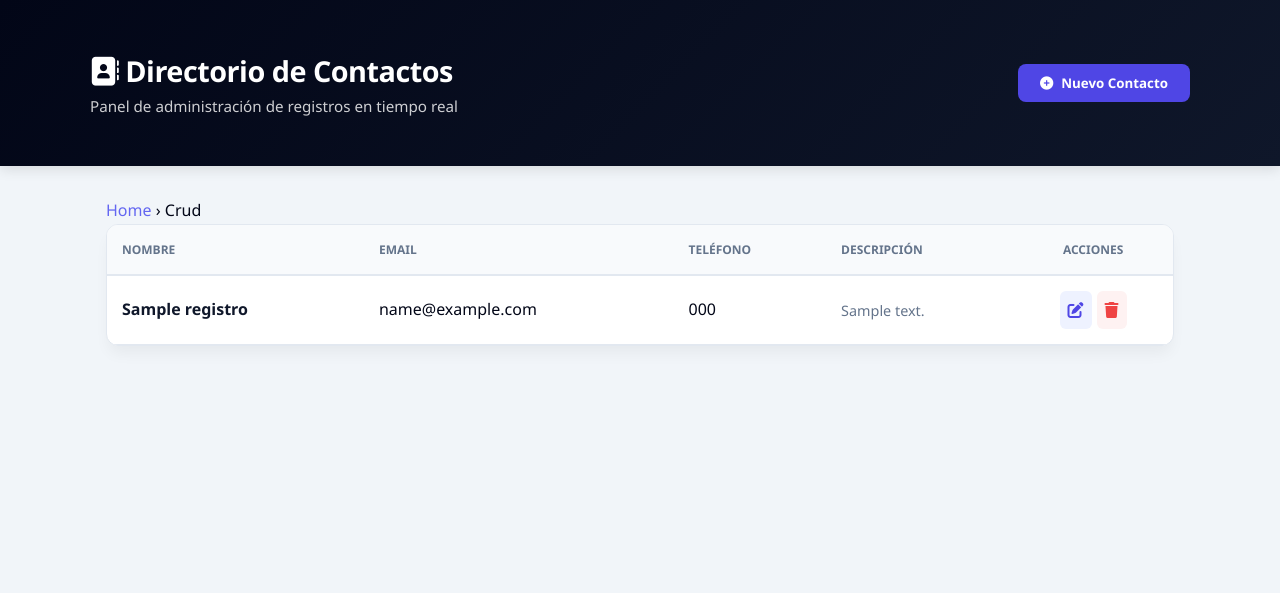
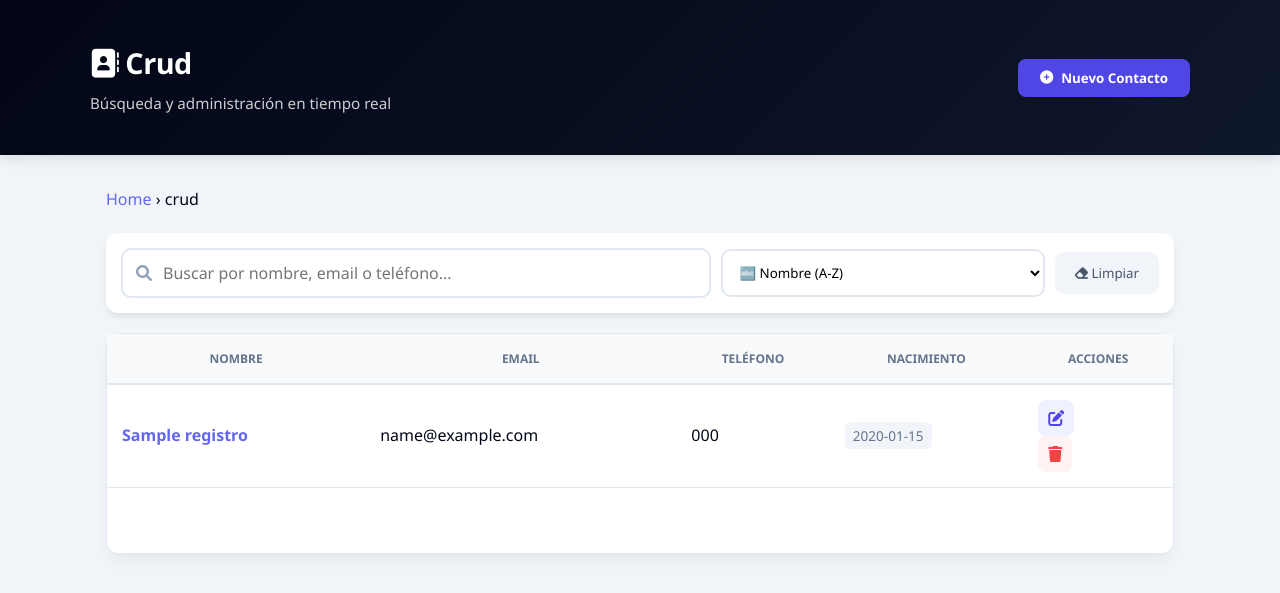
Before and after one commit to JoseGamaliel-afk/proyecto_django, a Django app: page /crud/ in a window 1280 px wide. Shown: the top 593 px of the page. Run offline with Django 5.2, Linux system fonts and the light colour scheme; tables that the repository leaves empty hold one stand-in row (values such as "Sample post"); some libraries are stand-ins or nearby versions.

Commit message:
cud mejora

```diff
--- a/Paginas/static/styles/crud.css
+++ b/Paginas/static/styles/crud.css
@@ -1,5 +1,4 @@
-
-        /* ================= VARIABLES (FUSIÓN) ================= */
+/* ================= VARIABLES ================= */
 :root {
     --primary: #0f172a;
     --primary-dark: #1e293b;
@@ -27,16 +26,23 @@
 header {
     background: var(--bg-header);
     color: white;
-            padding: 3rem 1rem;
-            text-align: center;
+    padding: 2.5rem 1rem;
     box-shadow: 0 4px 12px rgba(0,0,0,0.1);
     margin-bottom: 2rem;
 }
 
-        .header-content { max-width: 1100px; margin: 0 auto; display: flex; justify-content: space-between; align-items: center; flex-wrap: wrap; gap: 20px; }
+.header-content {
+    max-width: 1100px;
+    margin: 0 auto;
+    display: flex;
+    justify-content: space-between;
+    align-items: center;
+    flex-wrap: wrap;
+    gap: 20px;
+}
 
-        .header-text { text-align: left; }
-        header h1 { font-size: 1.8rem; letter-spacing: -0.5px; }
+.header-text { flex: 1; min-width: 280px; }
+header h1 { font-size: 1.8rem; letter-spacing: -0.5px; margin-bottom: 5px; }
 header p { opacity: 0.8; font-size: 0.95rem; }
 
 /* ================= BOTONES ================= */
@@ -48,26 +54,77 @@
     font-weight: 600;
     display: inline-flex;
     align-items: center;
+    justify-content: center;
     gap: 8px;
     transition: all 0.3s ease;
     text-decoration: none;
+    white-space: nowrap;
 }
 
 .btn-primary { background: var(--accent); color: white; }
 .btn-primary:hover { background: #4338ca; transform: translateY(-2px); box-shadow: 0 4px 12px rgba(79, 70, 229, 0.3); }
 
 .btn-icon {
-            padding: 8px;
-            border-radius: 6px;
+    padding: 10px;
+    border-radius: 8px;
     border: none;
     cursor: pointer;
     transition: 0.2s;
     font-size: 1rem;
+    display: flex;
+    align-items: center;
+    justify-content: center;
 }
 .edit { color: var(--accent); background: #eef2ff; }
 .delete { color: var(--danger); background: #fef2f2; }
 .edit:hover { background: var(--accent); color: white; }
 .delete:hover { background: var(--danger); color: white; }
+
+/* ================= BUSCADOR & PAGINACIÓN ================= */
+.search-container {
+    margin-bottom: 20px;
+    display: flex;
+    gap: 10px;
+}
+
+.search-input {
+    flex: 1;
+    padding: 12px 15px;
+    border: 1px solid var(--border-light);
+    border-radius: 10px;
+    outline: none;
+    font-size: 1rem;
+    transition: all 0.3s;
+}
+
+.search-input:focus { border-color: var(--accent); box-shadow: 0 0 0 3px rgba(79, 70, 229, 0.1); }
+
+.pagination {
+    display: flex;
+    justify-content: center;
+    align-items: center;
+    gap: 8px;
+    padding: 20px;
+    flex-wrap: wrap;
+}
+
+.page-btn {
+    min-width: 40px;
+    height: 40px;
+    border: 1px solid var(--border-light);
+    background: white;
+    color: var(--text-dark);
+    cursor: pointer;
+    border-radius: 8px;
+    transition: 0.3s;
+    display: flex;
+    align-items: center;
+    justify-content: center;
+}
+
+.page-btn:hover:not(:disabled) { border-color: var(--accent); color: var(--accent); }
+.page-btn:disabled { opacity: 0.4; cursor: not-allowed; }
+.active-page { background: var(--accent); color: white; border-color: var(--accent); }
 
 /* ================= CONTENEDOR Y TABLA ================= */
 main { max-width: 1100px; margin: 0 auto 3rem; padding: 0 1rem; }
@@ -76,13 +133,16 @@
     background: var(--bg-box);
     border-radius: 12px;
     box-shadow: 0 10px 15px -3px rgba(0,0,0,0.05);
-            overflow: hidden;
     border: 1px solid var(--border-light);
+    margin-bottom: 20px;
 }
 
-        .table-responsive { overflow-x: auto; }
+.table-responsive {
+    overflow-x: auto;
+    -webkit-overflow-scrolling: touch; /* Scroll suave en iOS */
+}
 
-        table { width: 100%; border-collapse: collapse; text-align: left; }
+table { width: 100%; border-collapse: collapse; min-width: 600px; }
 th {
     background: #f8fafc;
     padding: 15px;
@@ -94,7 +154,7 @@
 td { padding: 15px; border-bottom: 1px solid var(--border-light); vertical-align: middle; }
 
 .desc-cell {
-            max-width: 250px;
+    max-width: 200px;
     white-space: nowrap;
     overflow: hidden;
     text-overflow: ellipsis;
@@ -102,92 +162,81 @@
     font-size: 0.9rem;
 }
 
-        /* ================= MODAL & FORMULARIO ================= */
+/* ================= MODAL ================= */
 .modal {
     display: none;
     position: fixed;
     z-index: 1000;
     left: 0; top: 0; width: 100%; height: 100%;
-            background: rgba(2, 6, 23, 0.7);
-            backdrop-filter: blur(5px);
+    background: rgba(2, 6, 23, 0.6);
+    backdrop-filter: blur(4px);
     align-items: center;
     justify-content: center;
-            padding: 20px;
+    padding: 15px;
 }
 
 .modal.active { display: flex; }
 
 .modal-content {
     background: var(--bg-box);
-            padding: 30px;
+    padding: 25px;
     border-radius: 16px;
     width: 100%;
-            max-width: 600px;
+    max-width: 550px;
+    max-height: 95vh;
+    overflow-y: auto;
     animation: slideUp 0.3s ease-out;
-            box-shadow: 0 25px 50px -12px rgba(0,0,0,0.25);
 }
 
 @keyframes slideUp {
-            from { transform: translateY(30px); opacity: 0; }
+    from { transform: translateY(20px); opacity: 0; }
     to { transform: translateY(0); opacity: 1; }
 }
 
 #form-crud {
     display: grid;
     grid-template-columns: repeat(2, 1fr);
-            gap: 1.2rem;
+    gap: 1rem;
 }
 
-        .full-width { grid-column: 1 / -1; }
+/* ================= RESPONSIVE DESIGN ================= */
 
-        .form-group label { display: block; margin-bottom: 6px; font-weight: 500; font-size: 0.85rem; }
+/* Tablets y móviles grandes */
+@media (max-width: 768px) {
+    .header-content { flex-direction: column; text-align: center; }
+    .header-text { text-align: center; margin-bottom: 10px; }
+    header h1 { font-size: 1.5rem; }
 
-        input, textarea {
-            width: 100%;
-            padding: 10px 14px;
-            border: 1px solid var(--border-light);
-            border-radius: 8px;
-            outline: none;
-            font-size: 0.95rem;
-            transition: border-color 0.2s;
+    .search-container { flex-direction: column; }
+    .search-input { width: 100%; }
+
+    .btn { width: 100%; } /* Botones de acción principal ocupan todo el ancho */
 }
 
-        input:focus, textarea:focus { border-color: var(--accent); ring: 2px solid #c7d2fe; }
+/* Móviles pequeños */
+@media (max-width: 480px) {
+    #form-crud { grid-template-columns: 1fr; } /* Formulario en una sola columna */
 
-        .modal-footer {
-            grid-column: 1 / -1;
-            display: flex;
-            justify-content: flex-end;
-            gap: 12px;
-            margin-top: 10px;
+    .modal-content { padding: 20px; }
+
+    /* Ocultamos columnas menos importantes en móviles muy pequeños para evitar scroll excesivo */
+    th:nth-child(4), td:nth-child(4) { display: none; } /* Ocultar descripción */
+
+    .page-btn { min-width: 35px; height: 35px; }
 }
 
-        .btn-cancel { background: #f1f5f9; color: var(--text-muted); }
-        .btn-cancel:hover { background: #e2e8f0; }
-
-        /* ================= ALERTAS FLASH ================= */
-        #alertas { position: fixed; top: 20px; right: 20px; z-index: 2000; }
+/* Estilos de Alertas */
+#alertas { position: fixed; top: 20px; right: 20px; left: 20px; z-index: 2000; pointer-events: none; }
 .alert {
-            padding: 15px 25px;
-            border-radius: 10px;
+    pointer-events: auto;
+    max-width: 400px;
+    margin-left: auto;
+    padding: 15px;
+    border-radius: 8px;
     color: white;
     margin-bottom: 10px;
-            box-shadow: 0 10px 15px -3px rgba(0,0,0,0.2);
     display: flex;
     align-items: center;
-            gap: 12px;
-            animation: fadeIn 0.4s;
-            font-weight: 500;
+    gap: 10px;
+    box-shadow: 0 4px 12px rgba(0,0,0,0.15);
 }
-        .success { background: var(--success); }
-        .error { background: var(--danger); }
-
-        @keyframes fadeIn { from { opacity: 0; transform: translateX(30px); } to { opacity: 1; transform: translateX(0); } }
-
-        /* ================= RESPONSIVE ================= */
-        @media (max-width: 600px) {
-            #form-crud { grid-template-columns: 1fr; }
-            .header-content { justify-content: center; text-align: center; }
-            .header-text { text-align: center; }
-            th:nth-child(3), td:nth-child(3), th:nth-child(4), td:nth-child(4) { display: none; }
-        }
--- a/Paginas/templates/crud.html
+++ b/Paginas/templates/crud.html
@@ -3,12 +3,64 @@
 <html lang="es">
 <head>
     <meta charset="UTF-8">
-    <title>Directorio Pro - Django CRUD</title>
+    <title>Django CRUD</title>
     <meta name="viewport" content="width=device-width, initial-scale=1.0">
     <link rel="stylesheet" href="https://cdnjs.cloudflare.com/ajax/libs/font-awesome/6.0.0/css/all.min.css">
     <link rel="stylesheet" href="{% static 'styles/crud.css' %}">
-    <script src="https://www.google.com/recaptcha/api.js" async defer></script>
+    <style>
+        /* Estilos de búsqueda y ordenamiento */
+        .search-container {
+            margin: 20px 0;
+            display: flex;
+            flex-wrap: wrap;
+            gap: 10px;
+            background: #fff;
+            padding: 15px;
+            border-radius: 12px;
+            box-shadow: 0 4px 6px -1px rgba(0,0,0,0.1);
+            align-items: center;
+        }
+        .search-input-wrapper {
+            flex: 2;
+            display: flex;
+            align-items: center;
+            position: relative;
+            min-width: 250px;
+        }
+        .search-input {
+            width: 100%; padding: 12px 18px 12px 40px; border: 2px solid #e2e8f0; border-radius: 10px;
+            outline: none; transition: all 0.3s; font-size: 1rem;
+        }
+        .search-input:focus { border-color: #6366f1; box-shadow: 0 0 0 3px rgba(99, 102, 241, 0.2); }
+        .search-icon { position: absolute; left: 15px; color: #94a3b8; }
 
+        .filter-select {
+            flex: 1; padding: 12px; border: 2px solid #e2e8f0; border-radius: 10px;
+            background: white; outline: none; cursor: pointer; min-width: 180px;
+        }
+        .btn-clear {
+            padding: 12px 20px; background: #f1f5f9; border: none; border-radius: 10px;
+            color: #475569; cursor: pointer; transition: 0.3s; font-weight: 500;
+        }
+        .btn-clear:hover { background: #e2e8f0; color: #1e293b; }
+
+        /* Paginación << < 1 2 > >> */
+        .pagination {
+            display: flex; justify-content: center; align-items: center;
+            gap: 5px; margin-top: 25px; padding: 20px 0;
+        }
+        .page-btn {
+            min-width: 38px; height: 38px; border: 1px solid #e2e8f0; background: white;
+            color: #475569; cursor: pointer; border-radius: 8px; transition: all 0.2s;
+            display: flex; align-items: center; justify-content: center; font-weight: 600;
+        }
+        .page-btn:hover:not(:disabled) { border-color: #6366f1; color: #6366f1; background: #f8fafc; }
+        .page-btn:disabled { opacity: 0.4; cursor: not-allowed; }
+        .active-page { background: #6366f1 !important; color: white !important; border-color: #6366f1 !important; }
+
+        #lista tr:hover { background-color: #f8fafc; }
+        .date-badge { font-size: 0.85rem; color: #64748b; background: #f1f5f9; padding: 4px 8px; border-radius: 6px; }
+    </style>
 </head>
 <body>
 
@@ -17,8 +69,8 @@
 <header>
     <div class="header-content">
         <div class="header-text">
-            <h1><i class="fas fa-address-book"></i> Directorio de Contactos</h1>
-            <p>Panel de administración de registros en tiempo real</p>
+            <h1><i class="fas fa-address-book"></i> Crud</h1>
+            <p>Búsqueda y administración en tiempo real</p>
         </div>
         <button class="btn btn-primary" onclick="abrirModal()">
             <i class="fas fa-plus-circle"></i> Nuevo Contacto
@@ -31,9 +83,29 @@
         <nav class="breadcrumbs">
             <a href="{% url 'home' %}" style="color:#6366f1;text-decoration:none;">Home</a>
             <span>›</span>
-            <span>Crud</span>
+            <span>crud</span>
         </nav>
+
+        <div class="search-container">
+            <div class="search-input-wrapper">
+                <i class="fas fa-search search-icon"></i>
+                <input type="text" id="busqueda" class="search-input"
+                       placeholder="Buscar por nombre, email o teléfono..."
+                       onkeyup="filtrarYOrdenar()">
             </div>
+
+            <select id="ordenarPor" class="filter-select" onchange="filtrarYOrdenar()">
+                <option value="nombre_asc">🔤 Nombre (A-Z)</option>
+                <option value="nombre_desc">🔤 Nombre (Z-A)</option>
+                <option value="fecha_asc">📅 Fecha (Más antiguos)</option>
+                <option value="fecha_desc">📅 Fecha (Más recientes)</option>
+            </select>
+
+            <button class="btn-clear" onclick="limpiarFiltros()">
+                <i class="fas fa-eraser"></i> Limpiar
+            </button>
+        </div>
+
         <div class="card">
             <div class="table-responsive">
                 <table>
@@ -42,191 +114,114 @@
                             <th>Nombre</th>
                             <th>Email</th>
                             <th>Teléfono</th>
-                        <th>Descripción</th>
+                            <th>Nacimiento</th>
                             <th style="text-align: center;">Acciones</th>
                         </tr>
                     </thead>
-                <tbody id="lista">
-                    </tbody>
+                    <tbody id="lista"></tbody>
                 </table>
+            </div>
+            <div id="pagination" class="pagination"></div>
         </div>
     </div>
 </main>
 
-<div class="modal" id="modalForm">
-    <div class="modal-content">
-        <div style="display: flex; justify-content: space-between; align-items: center; margin-bottom: 20px;">
-            <h2 id="modalTitle" style="font-size: 1.4rem; color: var(--primary);">Nuevo Registro</h2>
-            <i class="fas fa-times" onclick="cerrarModal()" style="cursor:pointer; color: var(--text-muted);"></i>
-        </div>
-
-        <form id="form-crud">
-            <input type="hidden" id="id">
-
-            <div class="form-group full-width">
-                <label for="nombre">Nombre Completo</label>
-                <input type="text" id="nombre" required placeholder="Ej. Juan Pérez">
-            </div>
-
-            <div class="form-group">
-                <label for="email">Correo Electrónico</label>
-                <input type="email" id="email" placeholder="correo@ejemplo.com">
-            </div>
-
-            <div class="form-group">
-                <label for="telefono">Teléfono</label>
-                <input type="text" id="telefono" placeholder="Ej. 555-0123">
-            </div>
-
-            <div class="form-group full-width">
-                <label for="descripcion">Notas / Descripción</label>
-                <textarea id="descripcion" rows="3" placeholder="Información adicional..."></textarea>
-            </div>
-
-            <div class="form-group full-width">
-                <label for="fecha_nacimiento">Fecha de Nacimiento</label>
-                <input type="date" id="fecha_nacimiento">
-            </div>
-
-            <div class="modal-footer">
-                <button type="button" class="btn btn-cancel" onclick="cerrarModal()">Cancelar</button>
-                <button type="submit" class="btn btn-primary" id="btn-submit">
-                    <i class="fas fa-save"></i> Guardar Cambios
-                </button>
-            </div>
-        </form>
-    </div>
-</div>
-
 <script>
-    const modal = document.getElementById("modalForm");
-    const form = document.getElementById("form-crud");
-    const lista = document.getElementById("lista");
-    const idInput = document.getElementById("id");
-    const modalTitle = document.getElementById("modalTitle");
-
     let registrosCache = [];
-
-    /* --- FUNCIONES UI --- */
-    function abrirModal(editMode = false) {
-        modalTitle.textContent = editMode ? "Actualizar Contacto" : "Nuevo Registro";
-        modal.classList.add("active");
-    }
-
-    function cerrarModal() {
-        modal.classList.remove("active");
-        form.reset();
-        idInput.value = "";
-    }
-
-    window.onclick = (e) => { if(e.target == modal) cerrarModal(); }
-
-    /* --- LOGICA FETCH --- */
+    let registrosFiltrados = [];
+    let paginaActual = 1;
+    const registrosPorPagina = 5;
 
     async function cargarRegistros() {
         try {
             const res = await fetch("/api/registros/");
-            const data = await res.json();
-            registrosCache = data;
+            registrosCache = await res.json();
+            filtrarYOrdenar(false);
+        } catch (e) { console.error("Error cargando datos"); }
+    }
 
-            lista.innerHTML = data.map(r => `
+    function filtrarYOrdenar(resetPagina = true) {
+        const termino = document.getElementById("busqueda").value.toLowerCase().trim();
+        const orden = document.getElementById("ordenarPor").value;
+
+        // 1. Filtrado Global (Busca en todos los campos relevantes)
+        let resultado = registrosCache.filter(r => {
+            return (r.nombre || "").toLowerCase().includes(termino) ||
+                   (r.email || "").toLowerCase().includes(termino) ||
+                   (r.telefono || "").toLowerCase().includes(termino);
+        });
+
+        // 2. Ordenamiento
+        resultado.sort((a, b) => {
+            if (orden === "nombre_asc") return a.nombre.localeCompare(b.nombre);
+            if (orden === "nombre_desc") return b.nombre.localeCompare(a.nombre);
+
+            const dA = new Date(a.fecha_nacimiento || '1900-01-01');
+            const dB = new Date(b.fecha_nacimiento || '1900-01-01');
+            return orden === "fecha_asc" ? dA - dB : dB - dA;
+        });
+
+        registrosFiltrados = resultado;
+        if(resetPagina) paginaActual = 1;
+        renderizarTabla();
+    }
+
+    function renderizarTabla() {
+        const inicio = (paginaActual - 1) * registrosPorPagina;
+        const items = registrosFiltrados.slice(inicio, inicio + registrosPorPagina);
+        const lista = document.getElementById("lista");
+
+        lista.innerHTML = items.map(r => `
             <tr>
-                    <td><div style="font-weight: 600; color: var(--primary);">${r.nombre}</div></td>
-                    <td>${r.email || '<span style="color:#cbd5e1">-</span>'}</td>
+                <td><b style="color:#6366f1">${r.nombre}</b></td>
+                <td>${r.email || '-'}</td>
                 <td>${r.telefono || '-'}</td>
-                    <td><div class="desc-cell">${r.descripcion || ''}</div></td>
-                    <td>
-                        <div style="display: flex; justify-content: center; gap: 5px;">
-                            <button class="btn-icon edit" onclick="prepararEdicion(${r.id})" title="Editar">
-                                <i class="fas fa-edit"></i>
-                            </button>
-                            <button class="btn-icon delete" onclick="eliminarRegistro(${r.id})" title="Eliminar">
-                                <i class="fas fa-trash"></i>
-                            </button>
-                        </div>
+                <td><span class="date-badge">${r.fecha_nacimiento || 'N/A'}</span></td>
+                <td style="text-align:center">
+                    <button class="btn-icon edit" onclick="prepararEdicion(${r.id})"><i class="fas fa-edit"></i></button>
+                    <button class="btn-icon delete" onclick="abrirModalConfirm(${r.id})"><i class="fas fa-trash"></i></button>
                 </td>
             </tr>
         `).join('');
-        } catch (error) {
-            mostrarAlerta("Error al cargar datos", "error");
+
+        renderizarPaginacion();
+    }
+
+    function renderizarPaginacion() {
+        const totalPaginas = Math.ceil(registrosFiltrados.length / registrosPorPagina);
+        const paginationDiv = document.getElementById("pagination");
+        if (totalPaginas <= 1) { paginationDiv.innerHTML = ""; return; }
+
+        let html = `
+            <button class="page-btn" title="Primero" ${paginaActual === 1 ? 'disabled' : ''} onclick="cambiarPagina(1)">«</button>
+            <button class="page-btn" title="Anterior" ${paginaActual === 1 ? 'disabled' : ''} onclick="cambiarPagina(${paginaActual - 1})"><</button>
+        `;
+
+        for (let i = 1; i <= totalPaginas; i++) {
+            if (i === 1 || i === totalPaginas || (i >= paginaActual - 1 && i <= paginaActual + 1)) {
+                html += `<button class="page-btn ${i === paginaActual ? 'active-page' : ''}" onclick="cambiarPagina(${i})">${i}</button>`;
+            } else if (i === paginaActual - 2 || i === paginaActual + 2) {
+                html += `<span style="padding: 0 5px;">...</span>`;
             }
         }
 
-    function prepararEdicion(id) {
-        const registro = registrosCache.find(r => r.id == id);
-        if(registro) {
-            idInput.value = registro.id;
-            document.getElementById("nombre").value = registro.nombre;
-            document.getElementById("email").value = registro.email || "";
-            document.getElementById("telefono").value = registro.telefono || "";
-            document.getElementById("descripcion").value = registro.descripcion || "";
-            document.getElementById("fecha_nacimiento").value = registro.fecha_nacimiento || "";
-            abrirModal(true);
-        }
+        html += `
+            <button class="page-btn" title="Siguiente" ${paginaActual === totalPaginas ? 'disabled' : ''} onclick="cambiarPagina(${paginaActual + 1})">></button>
+            <button class="page-btn" title="Último" ${paginaActual === totalPaginas ? 'disabled' : ''} onclick="cambiarPagina(${totalPaginas})">»</button>
+        `;
+        paginationDiv.innerHTML = html;
     }
 
-    form.onsubmit = async (e) => {
-        e.preventDefault();
-        const data = {
-            nombre: document.getElementById("nombre").value.trim(),
-            email: document.getElementById("email").value.trim() || null,
-            telefono: document.getElementById("telefono").value.trim() || null,
-            descripcion: document.getElementById("descripcion").value.trim(),
-            fecha_nacimiento: document.getElementById("fecha_nacimiento").value || null
-        };
+    function cambiarPagina(p) { paginaActual = p; renderizarTabla(); window.scrollTo({top: 0, behavior: 'smooth'}); }
 
-        const id = idInput.value;
-        const url = id ? `/api/editar/${id}/` : "/api/crear/";
-        const method = id ? "PUT" : "POST";
-
-        try {
-            const res = await fetch(url, {
-                method: method,
-                headers: { "Content-Type": "application/json" },
-                body: JSON.stringify(data)
-            });
-
-            const result = await res.json();
-            if(res.ok) {
-                mostrarAlerta(result.mensaje || "Éxito", "success");
-                cerrarModal();
-                cargarRegistros();
-            } else {
-                mostrarAlerta(result.error || "Error en el proceso", "error");
-            }
-        } catch (error) {
-            mostrarAlerta("Error de conexión", "error");
-        }
-    };
-
-    async function eliminarRegistro(id) {
-        if(confirm("¿Deseas eliminar este registro permanentemente?")) {
-            try {
-                const res = await fetch(`/api/eliminar/${id}/`, { method: "DELETE" });
-                if(res.ok) {
-                    mostrarAlerta("Registro eliminado", "success");
-                    cargarRegistros();
-                }
-            } catch (error) {
-                mostrarAlerta("No se pudo eliminar", "error");
-            }
-        }
+    function limpiarFiltros() {
+        document.getElementById("busqueda").value = "";
+        document.getElementById("ordenarPor").value = "nombre_asc";
+        filtrarYOrdenar();
     }
 
-    function mostrarAlerta(msg, tipo) {
-        const alertasDiv = document.getElementById("alertas");
-        const alerta = document.createElement("div");
-        alerta.className = `alert ${tipo}`;
-        alerta.innerHTML = `<i class="fas ${tipo === 'success' ? 'fa-check-circle' : 'fa-exclamation-circle'}"></i> ${msg}`;
-        alertasDiv.appendChild(alerta);
-        setTimeout(() => {
-            alerta.style.opacity = "0";
-            setTimeout(() => alerta.remove(), 500);
-        }, 3000);
-    }
-
+    // Inicializar
     cargarRegistros();
 </script>
-
 </body>
 </html>
```
Lines whose indentation alone changed are shown as unchanged.
